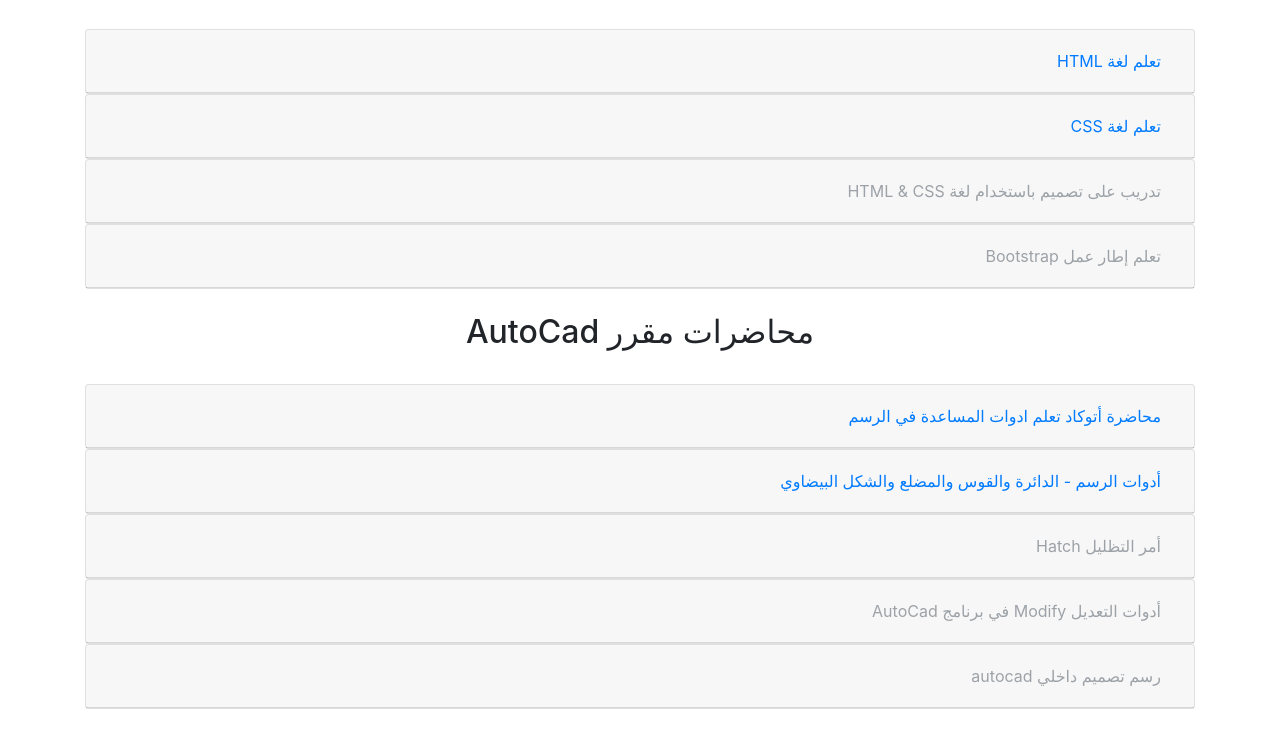
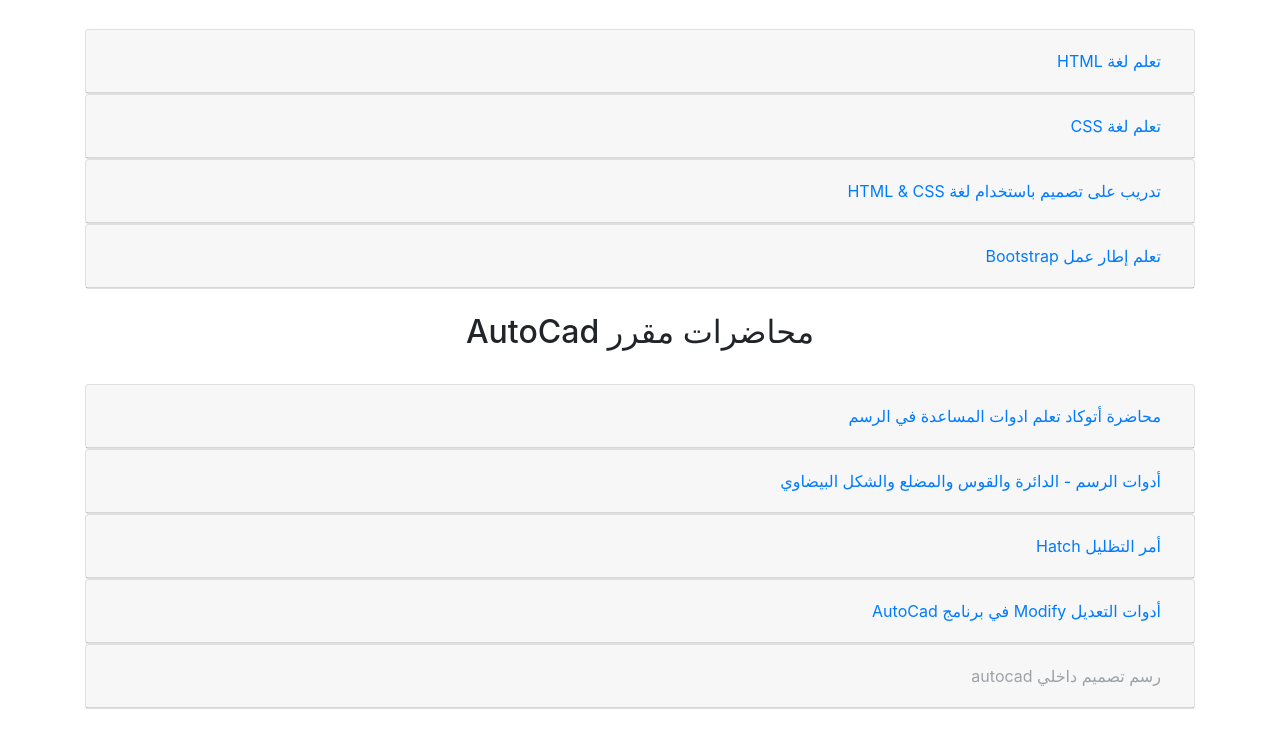
Before and after one commit to aabdelwahed2019/Menofiadiploma, a plain HTML site: page index.html in a window 1280 px wide. Shown: the part 65-800 px from the top of the page. Drawn offline with Linux system fonts and the light colour scheme.

Commit message:
Update index.html

```diff
--- a/index.html
+++ b/index.html
@@ -91,7 +91,7 @@
                           <div class="card">
                             <div class="card-header" id="heading3prog">
                               <h5 class="mb-0">
-                                <button class="btn btn-link collapsed" disabled data-toggle="collapse" data-target="#collapseprog3" aria-expanded="false" aria-controls="collapseprog3">
+                                <button class="btn btn-link collapsed"  data-toggle="collapse" data-target="#collapseprog3" aria-expanded="false" aria-controls="collapseprog3">
                                   تدريب على تصميم باستخدام لغة HTML &amp; CSS
                                 </button>
                               </h5>
@@ -119,7 +119,7 @@
                           <div class="card">
                             <div class="card-header" id="heading4prog">
                               <h5 class="mb-0">
-                                <button class="btn btn-link collapsed" disabled data-toggle="collapse" data-target="#collapseprog4" aria-expanded="false" aria-controls="collapseprog4">
+                                <button class="btn btn-link collapsed"  data-toggle="collapse" data-target="#collapseprog4" aria-expanded="false" aria-controls="collapseprog4">
                                   تعلم إطار عمل Bootstrap
                                 </button>
                               </h5>
@@ -208,7 +208,7 @@
                           <div class="card">
                             <div class="card-header" id="heading3base">
                               <h5 class="mb-0">
-                                <button class="btn btn-link collapsed" disabled data-toggle="collapse" data-target="#collapsebase3" aria-expanded="false" aria-controls="collapsebase3">
+                                <button class="btn btn-link collapsed"  data-toggle="collapse" data-target="#collapsebase3" aria-expanded="false" aria-controls="collapsebase3">
                                  أمر التظليل Hatch
                                   </button>
                               </h5>
@@ -227,7 +227,7 @@
                           <div class="card">
                             <div class="card-header" id="heading4base">
                               <h5 class="mb-0">
-                                <button class="btn btn-link collapsed" disabled  data-toggle="collapse" data-target="#collapsebase4" aria-expanded="false" aria-controls="collapsebase4">
+                                <button class="btn btn-link collapsed"   data-toggle="collapse" data-target="#collapsebase4" aria-expanded="false" aria-controls="collapsebase4">
                                 أدوات التعديل Modify في برنامج AutoCad
                                </button>
                               </h5>
```
